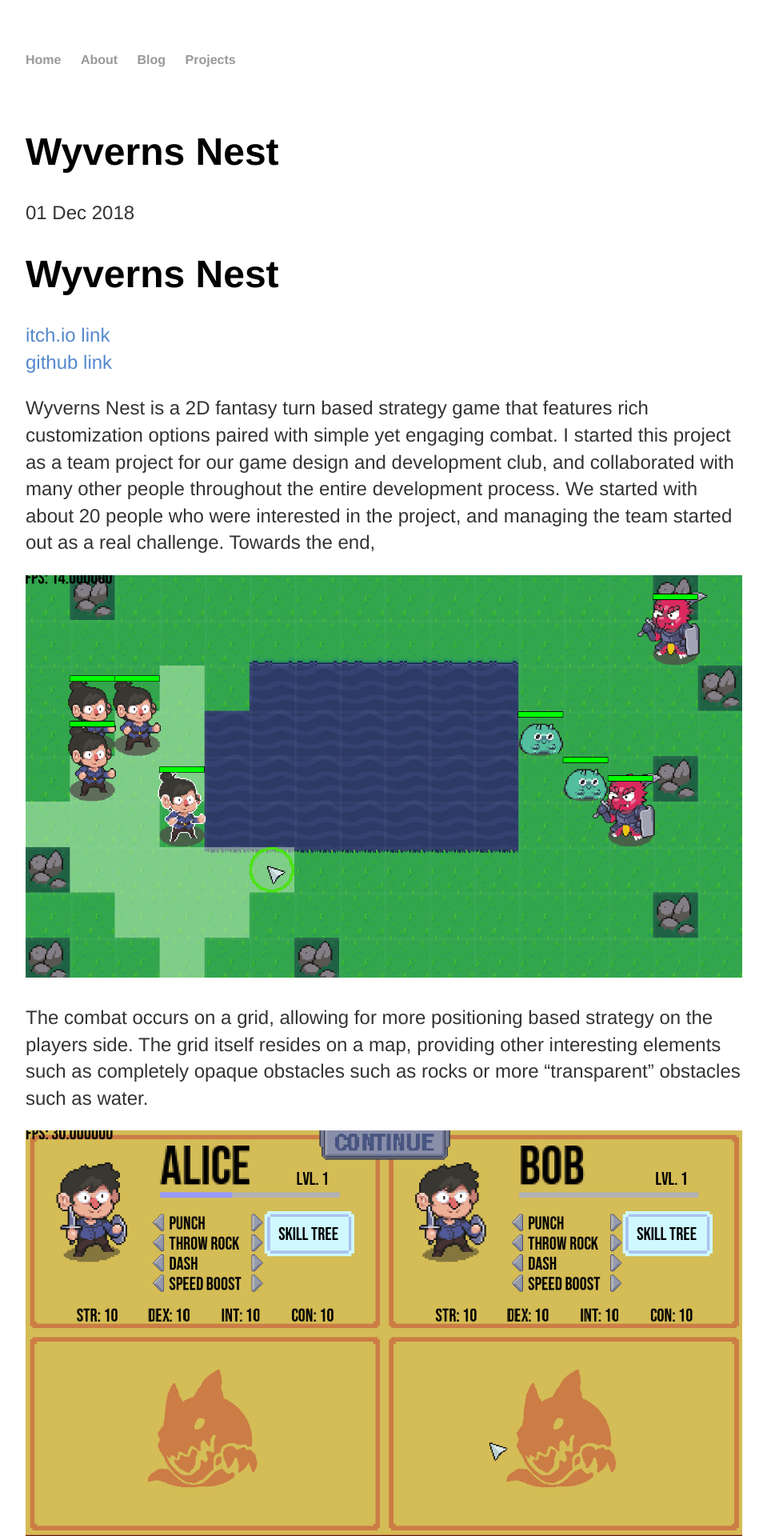
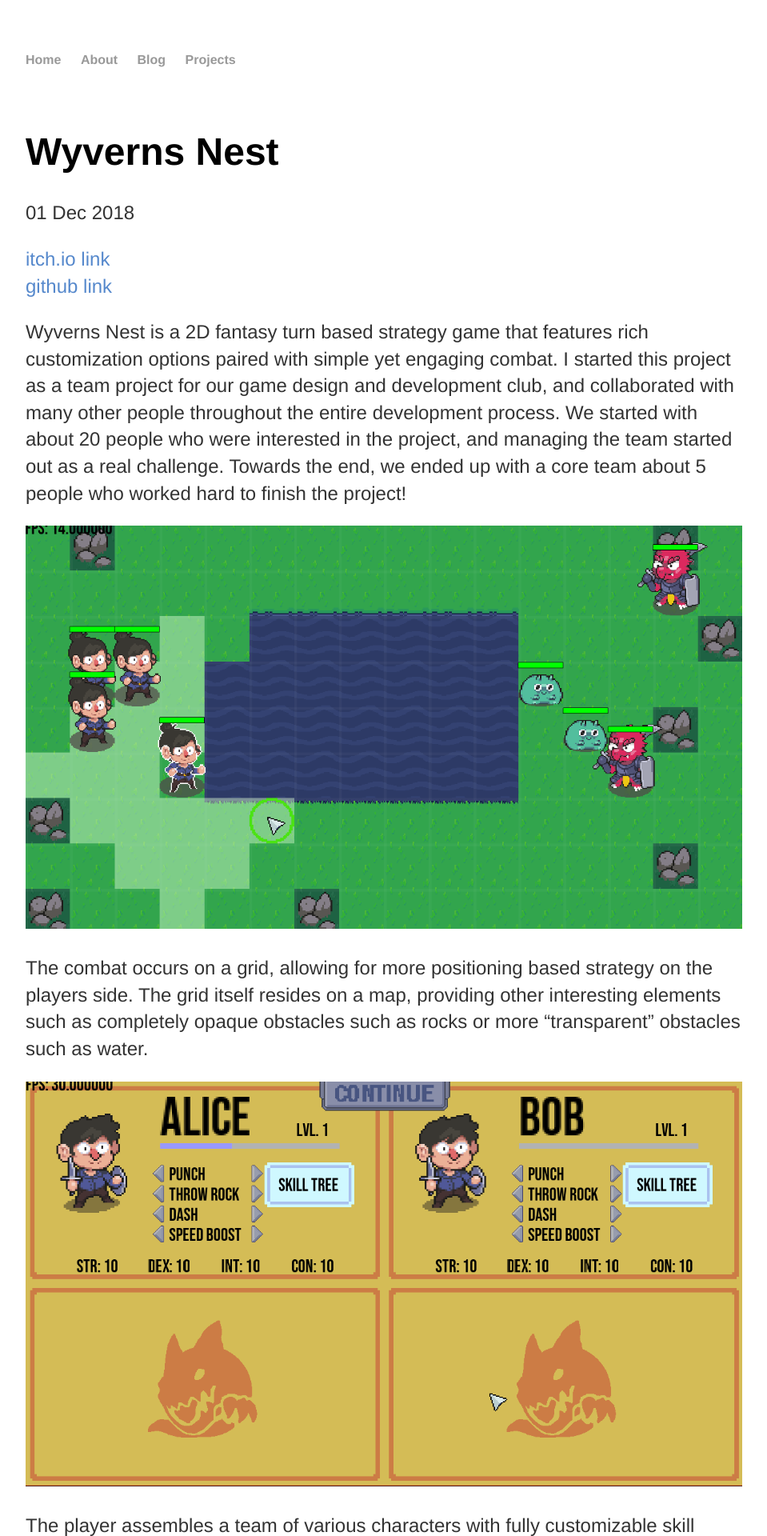
Before and after one commit to ianw3214/ianw3214.github.io, a Jekyll site: the page built from _posts/2000-01-01-wyverns-nest.md, in a window 1280 px wide. Shown: the top 1920 px of the page at 80% size, without its empty margins (160-1119 px from the left). Built offline with Jekyll 4.4.1, drawn with Linux system fonts in a browser that asks for light colours; nearby versions of some CDN libraries; a script that is not in the unit is left out.

Commit message:
Add red project post
Fix image scaling (again?)

Misc formatting fixes

```diff
--- a/_posts/2000-01-01-wyverns-nest.md
+++ b/_posts/2000-01-01-wyverns-nest.md
@@ -9,12 +9,10 @@
 
 ---
 
-# Wyverns Nest
-
 [itch.io link](https://quichi.itch.io/wyverns-nest)
 [github link](https://github.com/ianw3214/WyvernsNest)
 
-Wyverns Nest is a 2D fantasy turn based strategy game that features rich customization options paired with simple yet engaging combat. I started this project as a team project for our game design and development club, and collaborated with many other people throughout the entire development process. We started with about 20 people who were interested in the project, and managing the team started out as a real challenge. Towards the end,
+Wyverns Nest is a 2D fantasy turn based strategy game that features rich customization options paired with simple yet engaging combat. I started this project as a team project for our game design and development club, and collaborated with many other people throughout the entire development process. We started with about 20 people who were interested in the project, and managing the team started out as a real challenge. Towards the end, we ended up with a core team about 5 people who worked hard to finish the project!
 
 ![Screenshot 1](/assets/projects/wyvernsNest1.png)
 
--- a/css/main.css
+++ b/css/main.css
@@ -114,6 +114,8 @@
     float: left;
     /* Maximum sizes to make sure everything works properly */
     max-width: 30%;
+    /* Clip out excess image instead of squash/stretch */
+    object-fit: cover;
 }
 
 .collapsible {
```
Also changed, not shown: _posts/2000-01-01-null-injection.md (+0 -2 lines), _posts/2000-01-01-red.md (added, +32 -0 lines), _posts/2000-01-01-rust-ray-tracer.md (+1 -3 lines), _posts/2000-01-01-snow-simulation.md (+0 -2 lines), assets/projects/red.png (added), assets/projects/red_gameplay1.png (added), assets/projects/red_gameplay2.PNG (added), assets/projects/red_gameplay3.png (added), assets/projects/rustRaytraceTitle.png (added).
